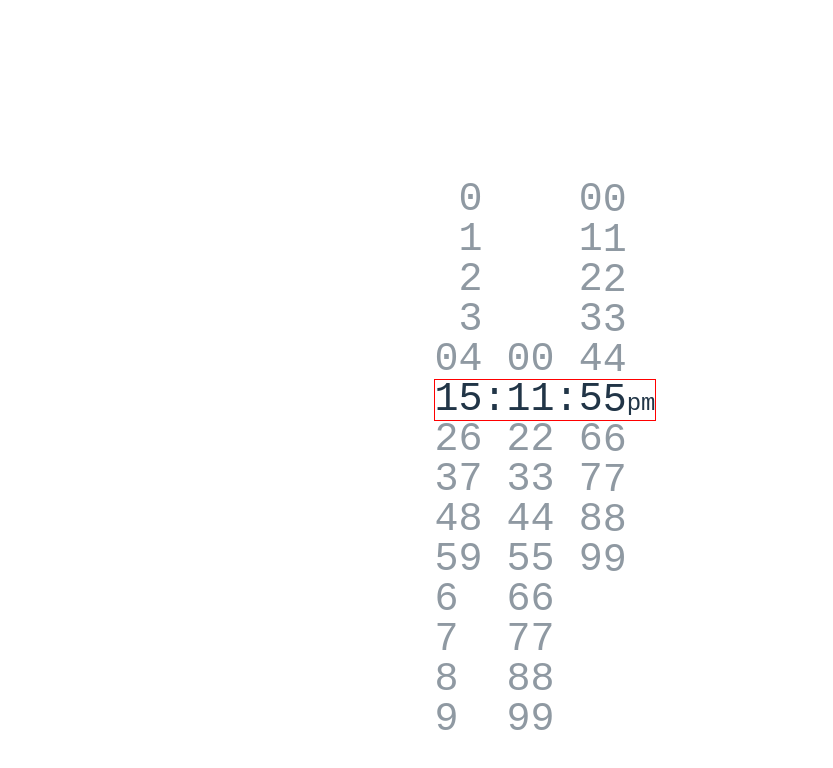
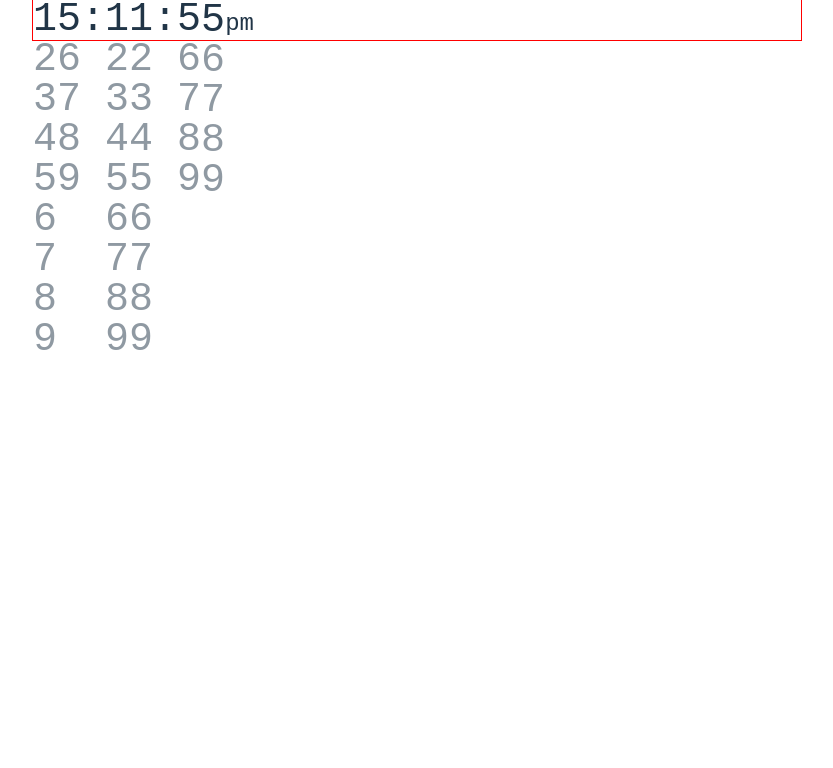
Before and after one commit to nmhossain02/prayer-times-v2, a React (Vite) app: page / in a window 1280 px wide. Shown: the top 768 px of the page, without its empty margins (95-928 px from the left). Built offline with nearby package versions, Linux system fonts and the light colour scheme.

Commit message:
Edited global CSS

```diff
--- a/src/App.css
+++ b/src/App.css
@@ -4,5 +4,19 @@
 }
 
 .App {
-  width: 100%;
+  min-width: 80vw;
+  min-height: 80vh;
+  margin: auto;
+  display: grid;
+  grid-template-columns: 1fr 2fr 1fr;
+  grid-template-rows: 2fr 1fr;
+  grid-template-areas:
+    "big-clock big-clock side-bar"
+    "date message side-bar";
 }
+
+.Clock {
+  grid-area: big-clock;
+  border: solid 1px red;
+  margin: -1px;
+}
--- a/src/App.tsx
+++ b/src/App.tsx
@@ -9,7 +9,7 @@ function App() {
   useEffect(() => {
     setInterval(() => {
       setCurrentTime(new Date())
-    }, 1000)
+    }, 500)
   }, [])
 
   return (
--- a/src/index.css
+++ b/src/index.css
@@ -28,8 +28,6 @@ body {
   margin: 0;
   display: flex;
   place-items: center;
-  min-width: 320px;
-  min-height: 100vh;
   overflow: hidden;
 }
 
```
